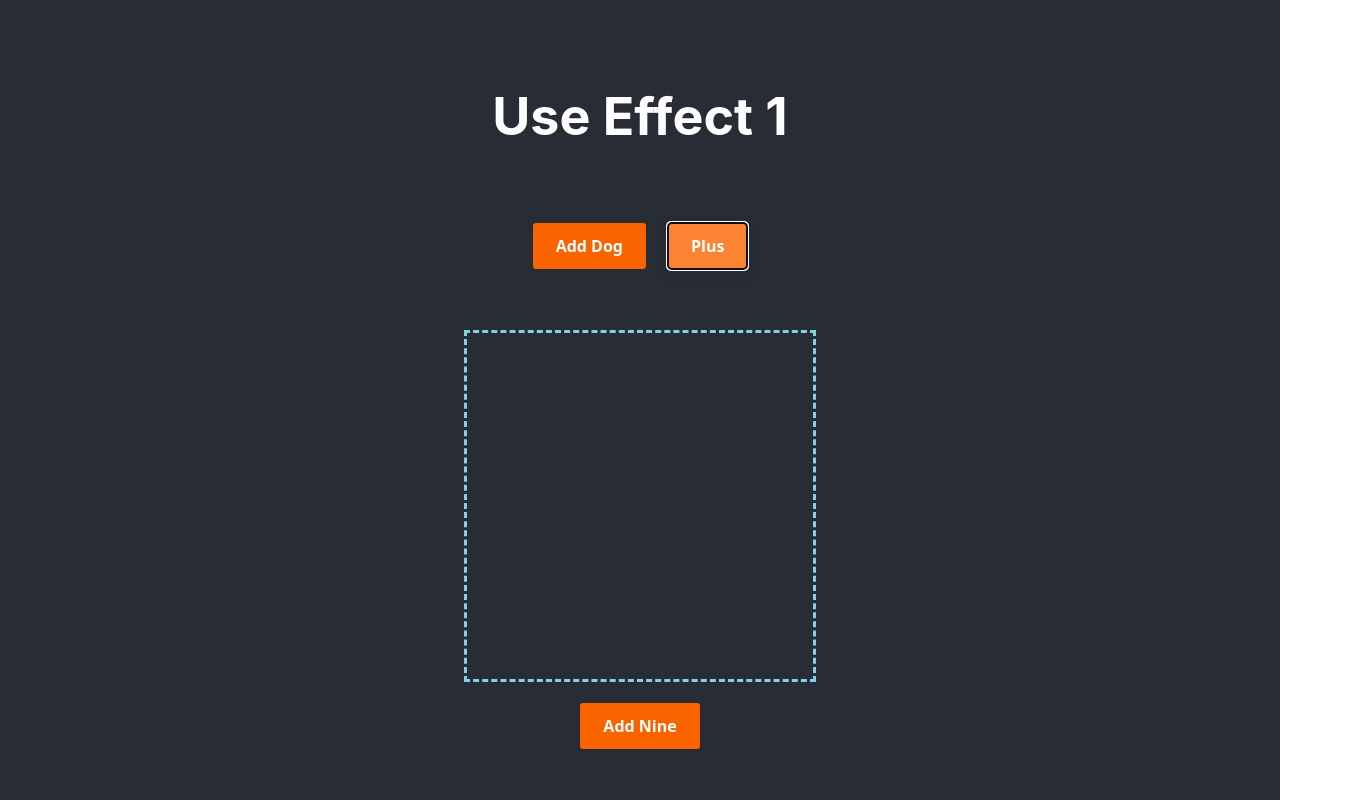
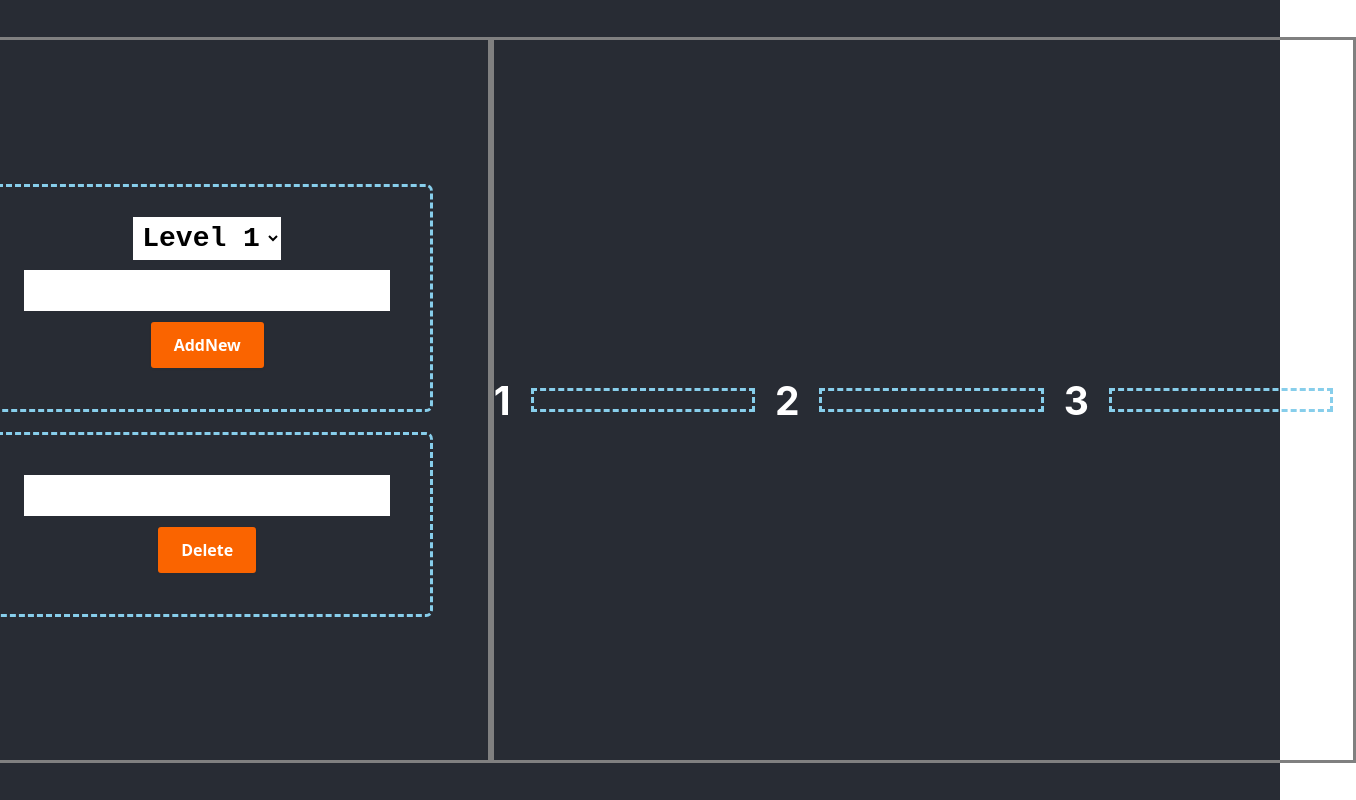
Before and after one commit to A-Kija/drontai, a React (Create React App) app in the folder r1/: page / in a window 1280 px wide. Shown: the whole page, 1356 px wide, since content can reach past the window. Built offline with nearby package versions, Linux system fonts and the light colour scheme.

Commit message:
big task

```diff
--- a/r1/src/App.jsx
+++ b/r1/src/App.jsx
@@ -1,51 +1,59 @@
-import { useEffect } from 'react';
-import { useRef } from 'react';
+// import { useEffect } from 'react';
+// import { useRef } from 'react';
 import { useState } from 'react';
 import './App.scss';
-import Dog from './Components/011/Dog';
-import randColor from './Functions/randColor';
-import Nine from './Components/011/Nine';
+import Bin from './Components/011/Bin';
+import Del from './Components/011/Del';
+import New from './Components/011/New';
+// import Dog from './Components/011/Dog';
+// import randColor from './Functions/randColor';
+// import Nine from './Components/011/Nine';
 
 function App() {
 
-    const [dogs, setDogs] = useState([]);
-    const [count, setCount] = useState(1);
-    const index = useRef(0);
-    const addButton = useRef();
-    const [nine, setNine] = useState([]);
+    // const [dogs, setDogs] = useState([]);
+    // const [count, setCount] = useState(1);
+    // const index = useRef(0);
+    // const addButton = useRef();
+    // const [nine, setNine] = useState([]);
 
 
-    const addNine = () => {
-        if (nine.length < 9) {
-            setNine(n => [...n, randColor()]);
-        }
-    }
+    // const addNine = () => {
+    //     if (nine.length < 9) {
+    //         setNine(n => [...n, randColor()]);
+    //     }
+    // }
 
-    useEffect(() => {
-        // const b = document.querySelector('#add-button');
-        const b = addButton.current;
-        b.focus();
-    }, [])
+    // useEffect(() => {
+    //     // const b = document.querySelector('#add-button');
+    //     const b = addButton.current;
+    //     b.focus();
+    // }, [])
 
-    const add = () => {
-        setDogs(d => [...d, ++index.current]);
-    }
+    // const add = () => {
+    //     setDogs(d => [...d, ++index.current]);
+    // }
 
-    const plus = () => {
-        setCount(c => c + 1);
-        console.log('senas:' + count);
-    }
+    // const plus = () => {
+    //     setCount(c => c + 1);
+    //     console.log('senas:' + count);
+    // }
 
-    useEffect( () => {
-        console.log('Dogs Changed Or Added 1');
-        console.log('naujas:' + count);
-        // setCount(c => c + 1);
-    }, [dogs, count]);
+    // useEffect( () => {
+    //     console.log('Dogs Changed Or Added 1');
+    //     console.log('naujas:' + count);
+    //     // setCount(c => c + 1);
+    // }, [dogs, count]);
+
+    const [data, setData] = useState([]);
+
+
 
     return (
         <div className="App">
             <header className="App-header">
-                <h1>Use Effect {count}</h1>
+                {/* <h1>Use Effect {count}</h1>
+
 
                 <div className="container">
                     {
@@ -60,7 +68,20 @@ function App() {
 
                 <Nine nine={nine} setNine={setNine}></Nine>
 
-                <button onClick={addNine}>Add Nine</button>
+                <button onClick={addNine}>Add Nine</button> */}
+
+                <div className="layout-main">
+                    <div className="layout-left">
+                        <New setData={setData} />
+                        <Del setData={setData} />
+                    </div>
+                    <div className="layout-right">
+                        <Bin select={1} data={data} />
+                        <Bin select={2} data={data} />
+                        <Bin select={3} data={data} />
+                    </div>
+
+                </div>
 
 
             </header>
--- a/r1/src/App.scss
+++ b/r1/src/App.scss
@@ -204,3 +204,52 @@ button {
         color: white;
     }
 }
+
+.containerBin {
+    display: flex;
+    justify-content: space-around;
+    align-items: center;
+    flex-wrap: wrap;
+    width: 230px;
+    border: 3px dashed skyblue;
+    margin: 20px;
+    padding: 9px;
+
+    div {
+        width: 200px;
+        height: 200px;
+        display: flex;
+        justify-content: center;
+        align-items: center;
+        color: white;
+        border: 1px solid white;
+        margin: 5px 0;
+    }
+}
+
+.layout-main {
+    display: flex;
+    justify-content: center;
+    align-items: center;
+.layout-left {
+    width: 40%;
+    height: 90vh;
+    display: flex;
+    justify-content: center;
+    align-items: center;
+    flex-direction: column;
+    border: 3px solid gray;
+    input {
+        margin-top: 10px;
+    }
+}
+
+.layout-right {
+    width: 60%;
+    min-height: 90vh;
+    display: flex;
+    justify-content: center;
+    align-items: center;
+    border: 3px solid gray;
+}
+}
--- /dev/null
+++ b/r1/src/Components/011/Bin.jsx
@@ -0,0 +1,15 @@
+function Bin({select, data}) {
+
+    return (
+        <>
+        <h2>{select}</h2>
+        <div className="containerBin">
+            {
+                data.map((d, i) => d.select === select ? <div key={i}>{d.number}</div> : null)
+            }
+        </div>
+        </>
+    );
+}
+
+export default Bin;
--- /dev/null
+++ b/r1/src/Components/011/Del.jsx
@@ -0,0 +1,21 @@
+import { useState } from 'react';
+function Del({setData}) {
+
+    const [number, setNumber] = useState('');
+
+    const remove = () => {
+        setData(d => d.filter(kv => kv.number !== parseInt(number)));
+        setNumber('');
+    }
+
+    return (
+        <>
+        <div className="form-container">
+            <input type="text" onChange={e => setNumber(e.target.value)} value={number}></input>
+            <button onClick={remove}>Delete</button>
+        </div>
+        </>
+    )
+}
+
+export default Del;
--- /dev/null
+++ b/r1/src/Components/011/New.jsx
@@ -0,0 +1,32 @@
+import { useState } from 'react';
+
+function New({setData}) {
+
+    const [select, setSelect] = useState('1');
+    const [number, setNumber] = useState('');
+
+    const addNew = () => {
+        setData(d => [...d, {select: parseInt(select), number: parseInt(number)}]);
+        setSelect('1');
+        setNumber('');
+    }
+
+    return (
+        <>
+        <div className="form-container">
+            <select value={select} onChange={e => setSelect(e.target.value)}>
+                <option value="1">Level 1</option>
+                <option value="2">Level 2</option>
+                <option value="3">Level 3</option>
+            </select>
+
+            <input type="text" onChange={e => setNumber(e.target.value)} value={number}></input>
+
+            <button onClick={addNew}>AddNew</button>
+        </div>
+
+        </>
+    )
+}
+
+export default New;
```
